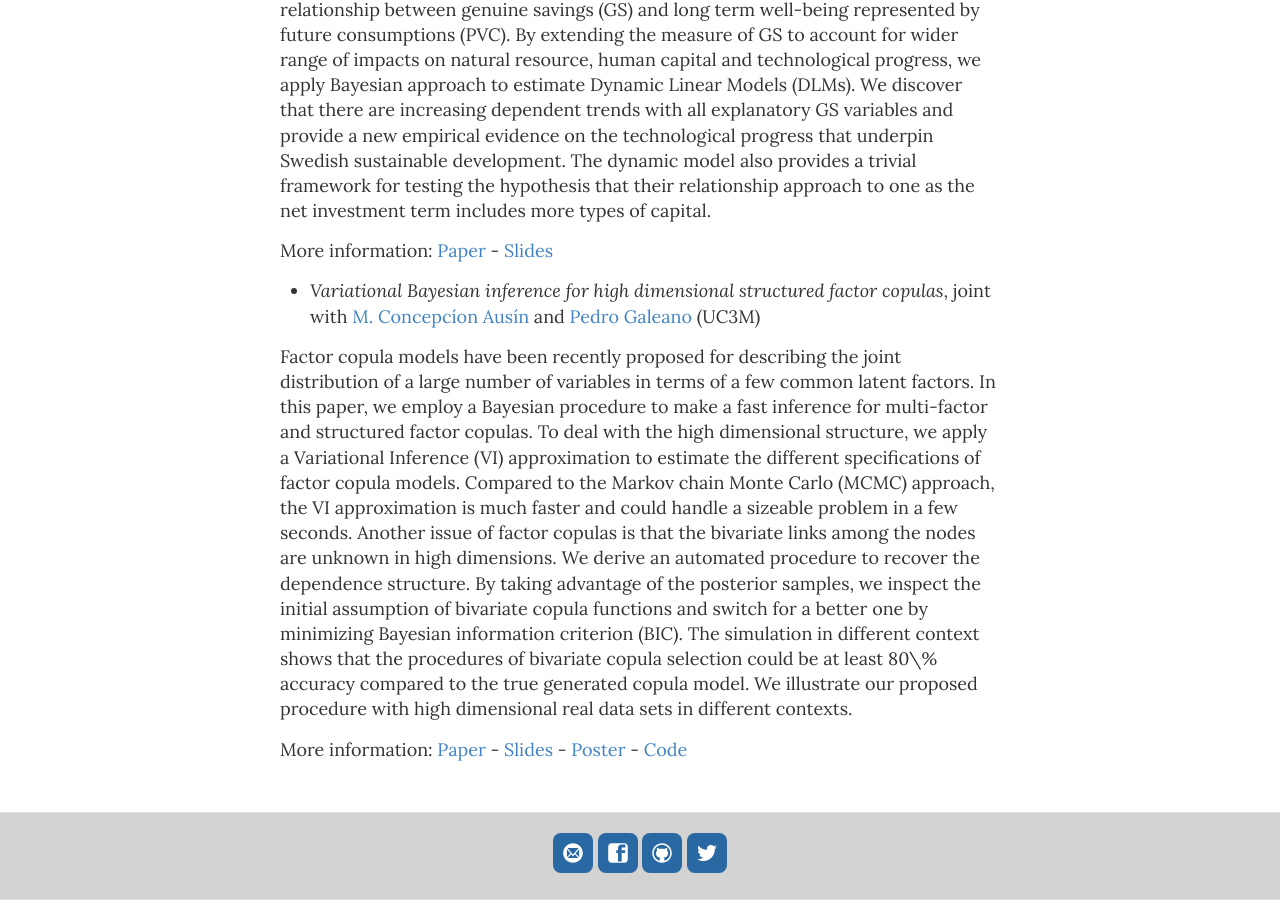
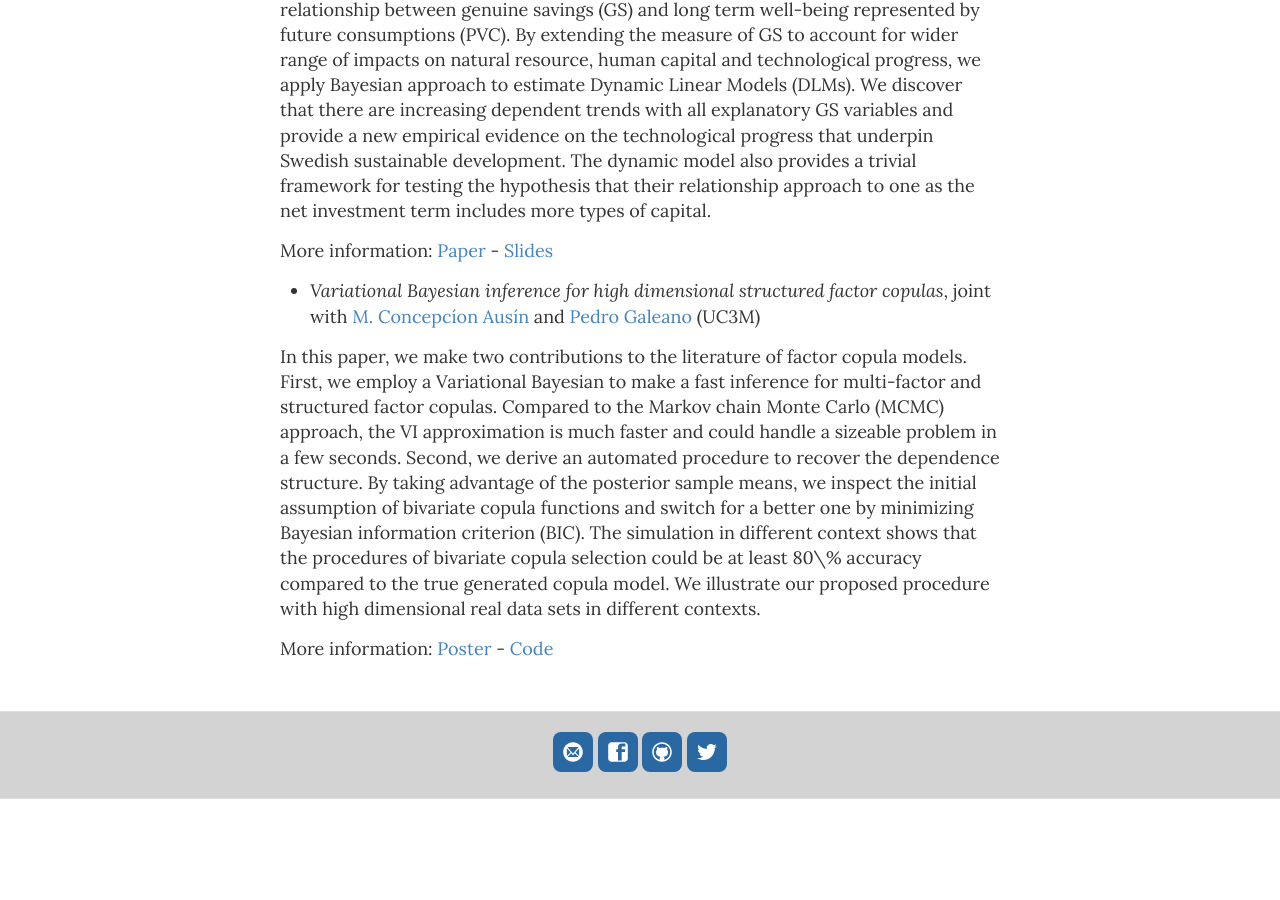
Before and after one commit to hoanguc3m/hoanguc3m.github.io, a Jekyll site: the page built from research.md, in a window 1280 px wide and 900 px high, scrolled down 661 px. Built offline with Jekyll 4.4.1, drawn with Linux system fonts in a browser that asks for light colours; nearby versions of some CDN libraries; after the commit the page ends 1460 px from its top, so only the background shows below that.

Commit message:
abstract

```diff
--- a/research.md
+++ b/research.md
@@ -28,13 +28,9 @@ More information: [Paper](https://github.com/hoanguc3m/Talk/raw/master/00_sustai
 
 * *Variational Bayesian inference for high dimensional structured factor copulas*, joint with [M. Concepcíon Ausín](http://portal.uc3m.es/portal/page/portal/dpto_estadistica/personal/Concepcion_Ausin) and [Pedro Galeano](http://portal.uc3m.es/portal/page/portal/dpto_estadistica/home/members/pedro_galeano_san_miguel) (UC3M)
 
-Factor copula models have been recently proposed for describing the joint distribution of a large number of variables in terms of a few common latent factors.
-In this paper, we employ a Bayesian procedure to make a fast inference for multi-factor and structured factor copulas.
-To deal with the high dimensional structure, we apply a Variational Inference (VI) approximation to estimate the different specifications of factor copula models.
-Compared to the Markov chain Monte Carlo (MCMC) approach, the VI approximation is much faster and could handle a sizeable problem in a few seconds.
-Another issue of factor copulas is that the bivariate links among the nodes are unknown in high dimensions. We derive an automated procedure to recover the dependence structure. By taking advantage of the posterior samples, we inspect the initial assumption of bivariate copula functions and switch for a better one by minimizing Bayesian information criterion (BIC).
+In this paper, we make two contributions to the literature of factor copula models. First, we employ a Variational Bayesian to make a fast inference for multi-factor and structured factor copulas. Compared to the Markov chain Monte Carlo (MCMC) approach, the VI approximation is much faster and could handle a sizeable problem in a few seconds.
+Second, we derive an automated procedure to recover the dependence structure. By taking advantage of the posterior sample means, we inspect the initial assumption of bivariate copula functions and switch for a better one by minimizing Bayesian information criterion (BIC).
 The simulation in different context shows that the procedures of bivariate copula selection could be at least 80\% accuracy compared to the true generated copula model. We illustrate our proposed procedure with high dimensional real data sets in different contexts.
 
-More information: [Paper]() -
-[Slides]() -
+More information:
 [Poster](https://github.com/hoanguc3m/Talk/raw/master/02_vifcop/poster2.pdf) - [Code](https://github.com/hoanguc3m/vifcopula)
```
